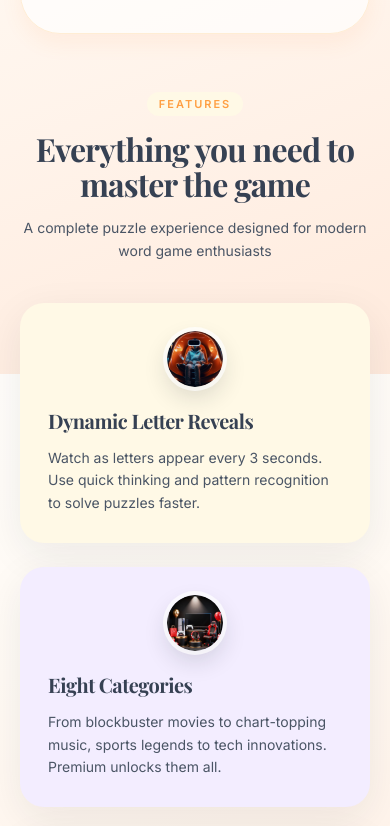
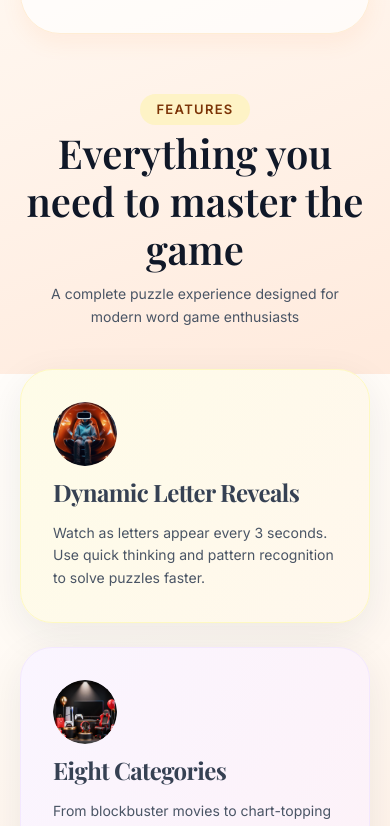
Before and after one commit to pankaj1989/puzzle-game, a React (Vite) app: page / in a window 390 px wide. Shown: the part 1314-2140 px from the top of the page. Built offline with nearby package versions, Linux system fonts and the light colour scheme; a web font is replaced by a local one.

Commit message:
Enhance landing page styles and features; added new color variables and gradients for improved design. Updated feature backgrounds and border colors in landing data. Refined layout and responsiveness in LandingFeatures and LandingStatsStrip components.

```diff
--- a/src/components/landing/LandingFeatures.jsx
+++ b/src/components/landing/LandingFeatures.jsx
@@ -2,39 +2,40 @@ import { FEATURES, FEATURES_SECTION, SECTION_TITLES } from './landingData.js'
 
 export function LandingFeatures() {
   return (
-    <section id="features" className="mx-auto mb-[4.5rem] max-w-[1442px] px-5 sm:px-6 lg:px-8">
-      <div className="text-center">
-        <span className="inline-flex rounded-full bg-card-yellow px-3 py-1 text-[0.6875rem] font-semibold uppercase tracking-[0.18em] text-brand-orange">
+    <section id="features" className="mx-auto mb-[4.5rem] max-w-[1442px] px-5 sm:px-6 lg:px-[64px]">
+      <div className="text-center w-fit mx-auto flex flex-col items-center gap-1">
+        <span className="inline-flex rounded-full bg-card-yellow2 px-4 py-[6px] text-[13px] font-semibold uppercase tracking-[1.3px] text-brand-brown">
           {FEATURES_SECTION.badge}
         </span>
-        <h2 className="mt-4 font-serif text-[clamp(2rem,3.6vw,2.75rem)] font-bold leading-[1.08] tracking-tight text-navy">
+        <h2 className="font-serif md:text-[64px] text-[40px] font-semibold leading-[1.2] text-navy-dark max-w-[38rem]!">
           {SECTION_TITLES.features}
         </h2>
-        <p className="mx-auto mt-4 max-w-[56ch] text-sm leading-relaxed text-text-muted sm:text-[0.9375rem]">
+        <p className="mx-auto mt-1.5 md:max-w-[38rem] max-w-[20rem] text-sm leading-relaxed text-text-muted sm:text-[19px]">
           {FEATURES_SECTION.subheading}
         </p>
       </div>
-      <div className="mt-10 grid gap-6 md:grid-cols-3">
+      <div className="mt-10 grid lg:gap-10 gap-6 md:grid-cols-3">
         {FEATURES.map((f) => (
           <article
             key={f.title}
-            className={`rounded-3xl p-7 shadow-[0_12px_40px_rgba(26,35,46,0.08)] transition-shadow hover:shadow-[0_16px_48px_rgba(26,35,46,0.12)] ${f.bg} ${f.cardClassName ?? ''}`}
+            className={`rounded-[32px] p-8 xl:p-12 shadow-[0_12px_40px_rgba(26,35,46,0.08)] transition-shadow hover:shadow-[0_16px_48px_rgba(26,35,46,0.12)] ${f.bg} border `}
+            style={{ borderColor: `${f.borderColor}` }}
           >
             <div
-              className="mb-5 flex items-center justify-center"
+              className="mb-2 flex items-center"
               aria-hidden="true"
             >
               <img
                 src={f.imageSrc}
                 alt=""
-                className="h-14 w-14 rounded-full object-cover shadow-[0_10px_24px_rgba(26,35,46,0.16)] ring-4 ring-white/70"
+                className="xl:size-21 size-16 rounded-full object-cover "
                 width={56}
                 height={56}
                 loading="lazy"
               />
             </div>
-            <h3 className="font-serif text-xl font-bold tracking-tight text-navy">{f.title}</h3>
-            <p className="mt-3 text-[0.875rem] leading-relaxed text-text-muted sm:text-[0.9375rem]">{f.body}</p>
+            <h3 className="font-serif xl:text-[28px] text-[24px] font-bold tracking-tight text-navy">{f.title}</h3>
+            <p className="xl:mt-5 mt-3 leading-relaxed text-text-muted xl:text-[16px] text-[14px] max-w-[19rem]!">{f.body}</p>
           </article>
         ))}
       </div>
--- a/src/components/landing/LandingStatsStrip.jsx
+++ b/src/components/landing/LandingStatsStrip.jsx
@@ -3,7 +3,7 @@ import { COMMUNITY_STATS, COMMUNITY_STATS_HEADING } from "./landingData.js";
 export function LandingStatsStrip() {
   return (
     <section
-      className="mx-auto mb-14 max-w-[1442px] px-5 sm:px-6 lg:px-[60px]"
+      className="mx-auto pb-15 max-w-[1442px] px-5 sm:px-6 lg:px-[60px]"
       aria-label="Community stats"
     >
       <div className="rounded-[40px] bg-[#ffffff]/70 border border-cream2  shadow-[0_10px_20px_var(--color-shadow-orange)] p-[49px] pb-[79px] xl:aspect-[3/0.7]">
--- a/src/components/landing/landingData.js
+++ b/src/components/landing/landingData.js
@@ -67,20 +67,22 @@ export const FEATURES = [
   {
     title: "Dynamic Letter Reveals",
     body: "Watch as letters appear every 3 seconds. Use quick thinking and pattern recognition to solve puzzles faster.",
-    bg: "bg-card-yellow",
+    bg: "cream-gradient",
+    borderColor: "#FEF9C2",
     imageSrc: "/landing/feature1.png",
   },
   {
     title: "Eight Categories",
     body: "From blockbuster movies to chart-topping music, sports legends to tech innovations. Premium unlocks them all.",
-    bg: "bg-card-lavender",
+    bg: "purple-gradient",
+    borderColor: "#F3E8FF",
     imageSrc: "/landing/feature2.png",
   },
   {
     title: "Premium Experience",
     body: "Enjoy ad-free gameplay, choose any category, access exclusive puzzles, and compete on leaderboards.",
-    bg: "bg-white",
-    cardClassName: "border border-navy/[0.06]",
+    bg: "blue-gradient",
+    borderColor: "#E5E7EB",
     imageSrc: "/landing/feature3.png",
   },
 ];
--- a/src/index.css
+++ b/src/index.css
@@ -17,8 +17,12 @@
   --color-card-pink: #ffeef5;
   --color-text-muted: #4a5565;
   --color-cream2: #ffedd4;
-
+  --color-brand-brown: #7b3306;
   --color-shadow-orange: rgba(251, 146, 60, 0.08);
+  --color-card-yellow2: #fef3c6;
+  --color-card-yellow3: #fef9c2;
+  --color-card-purple: #f3e8ff;
+  --color-card-blue2: #e5e7eb;
   --font-sans:
     "Inter", ui-sans-serif, system-ui, "Segoe UI", Roboto, sans-serif;
   --font-serif: "Playfair Display", ui-serif, Georgia, serif;
@@ -93,3 +97,15 @@ img {
   -webkit-text-fill-color: transparent;
   background-clip: text;
 }
+
+.cream-gradient {
+  background: linear-gradient(120deg, #fefce8 0%, #fff7ed 100%);
+}
+
+.purple-gradient {
+  background: linear-gradient(120deg, #faf5ff 0%, #fdf2f8 100%);
+}
+
+.blue-gradient {
+  background: linear-gradient(120deg, #f9fafb 0%, #f8fafc 100%);
+}
```
